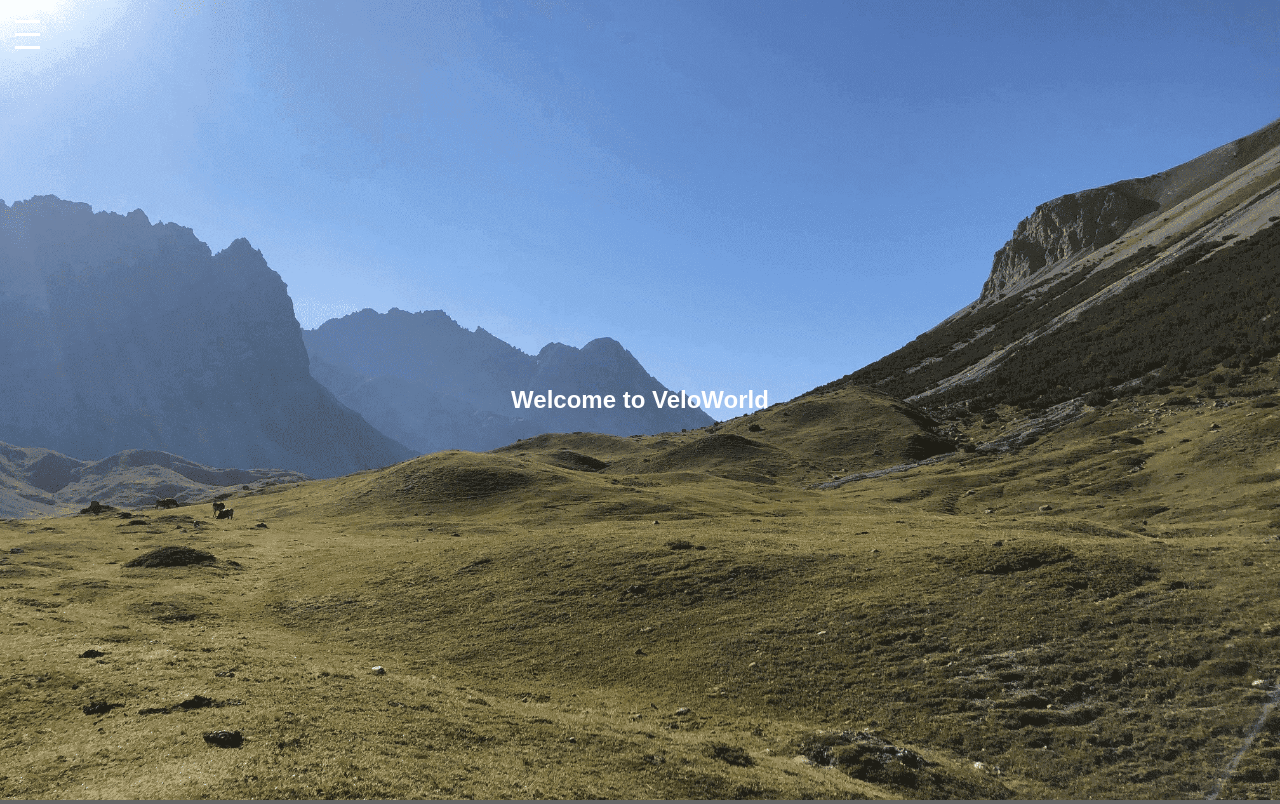
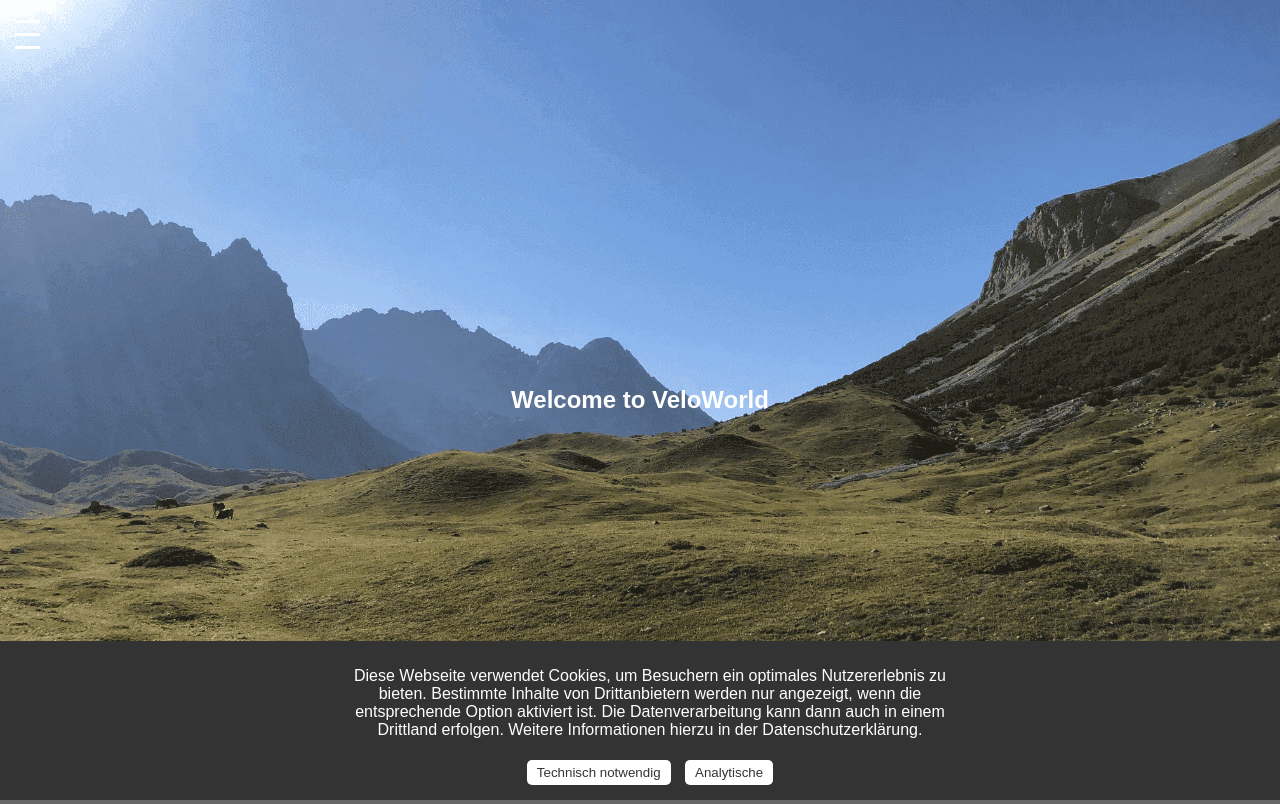
Before and after one commit to UnKevined/VeloWorld, a website: page index.html in a window 1280 px wide. Shown: the top 804 px of the page. Drawn offline with Linux system fonts and the light colour scheme.

Commit message:
Cookies implementiert

```diff
--- a/assets/css/style.css
+++ b/assets/css/style.css
@@ -174,8 +174,6 @@
   z-index: 1;
 }
 
-}
-
 /* Abschnitt: About */
 #about {
   background-color: #444;
@@ -211,3 +209,34 @@
     flex-direction: column;
   }
 }
+
+/* Cookie-Banner-Stile */
+.cookie-banner {
+  position: fixed;
+  bottom: 0;
+  left: 0;
+  width: 100%;
+  background-color: #333;
+  color: #fff;
+  padding: 10px;
+  text-align: center;
+}
+
+.cookie-content {
+  max-width: 600px;
+  margin: 0 auto;
+}
+
+.cookie-buttons button {
+  margin: 5px;
+  padding: 5px 10px;
+  cursor: pointer;
+  background-color: #fff;
+  color: #333;
+  border: none;
+  border-radius: 5px;
+}
+
+.cookie-buttons button:hover {
+  background-color: #ccc;
+}
--- a/assets/js/main.js
+++ b/assets/js/main.js
@@ -46,4 +46,43 @@
       navDropdown.classList.remove('show');
     }
   });
+
+  // Funktion zum Setzen von Cookies
+  function setCookie(cookieName, value) {
+    document.cookie = `${cookieName}=${value}; expires=${new Date(2022, 0, 1).toUTCString()}; path=/`;
+    hideCookieBanner();
+  }
+
+  // Funktion zum Überprüfen, ob ein Cookie gesetzt ist
+  function isCookieSet(cookieName) {
+    return document.cookie.includes(`${cookieName}=true`);
+  }
+
+  // Funktion zum Ausblenden des Cookie-Banners
+  function hideCookieBanner() {
+    var cookieBanner = document.getElementById('cookie-banner');
+    if (cookieBanner) {
+      cookieBanner.style.display = 'none';
+    }
+  }
+
+  // Funktion zum Überprüfen und Anzeigen des Cookie-Banners
+  function checkAndShowCookieBanner() {
+    var cookieBanner = document.getElementById('cookie-banner');
+    if (cookieBanner && !isCookieSet('technicallyNecessary') && !isCookieSet('analytical')) {
+      cookieBanner.style.display = 'block';
+    }
+  }
+
+  // Eventlistener für DOMContentLoaded und window.onload
+  document.addEventListener('DOMContentLoaded', function() {
+    console.log('DOM content loaded');
+    checkAndShowCookieBanner();
+  });
+
+  window.onload = function() {
+    console.log('Window loaded');
+    checkAndShowCookieBanner();
+  };
+
 });
--- a/index.html
+++ b/index.html
@@ -76,5 +76,21 @@
 
   <!-- JavaScript script -->
   <script src="assets/js/main.js"></script>
+
+  <!-- Cookie-Banner -->
+  <div id="cookie-banner" class="cookie-banner">
+    <div class="cookie-content">
+      <p>
+        Diese Webseite verwendet Cookies, um Besuchern ein optimales Nutzererlebnis zu bieten.
+        Bestimmte Inhalte von Drittanbietern werden nur angezeigt, wenn die entsprechende Option aktiviert ist.
+        Die Datenverarbeitung kann dann auch in einem Drittland erfolgen.
+        Weitere Informationen hierzu in der Datenschutzerklärung.
+      </p>
+      <div class="cookie-buttons">
+        <button id="btn-technically-necessary" onclick="setCookie('technicallyNecessary', true)">Technisch notwendig</button>
+        <button id="btn-analytical" onclick="setCookie('analytical', true)">Analytische</button>
+      </div>
+    </div>
+  </div>
 </body>
 </html>
--- /dev/null
+++ b/package.json
@@ -0,0 +1,5 @@
+{
+  "dependencies": {
+    "ol": "^8.2.0"
+  }
+}
```
Also changed, not shown: 1 other file.
